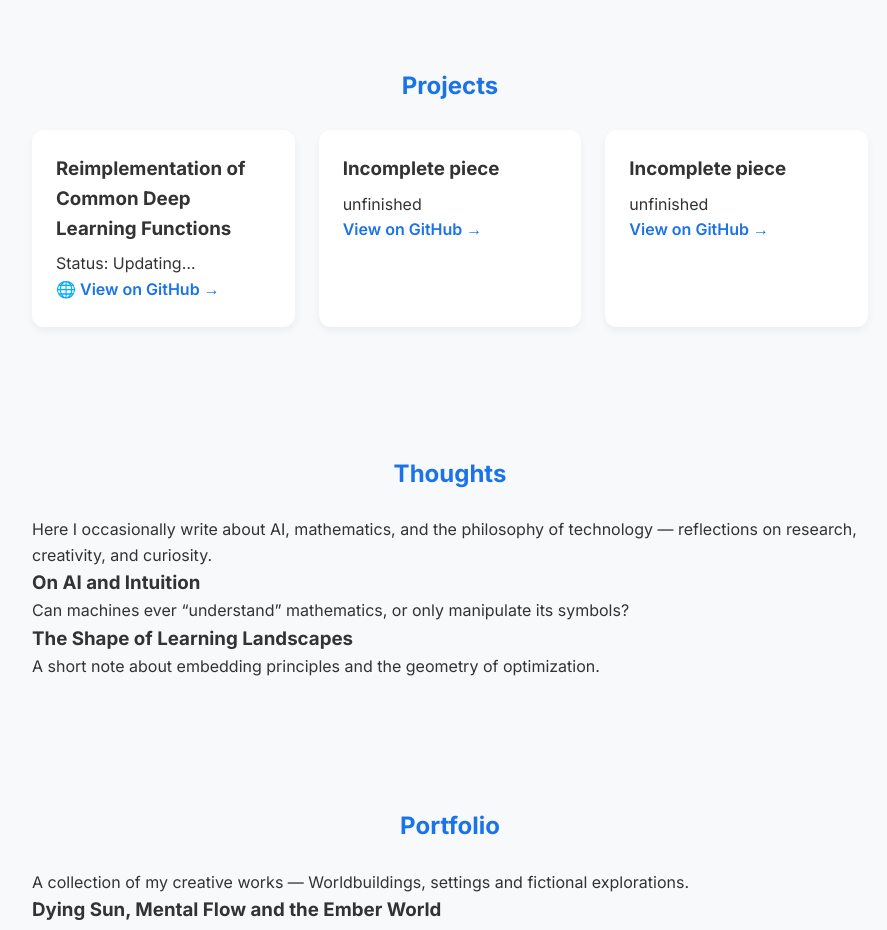
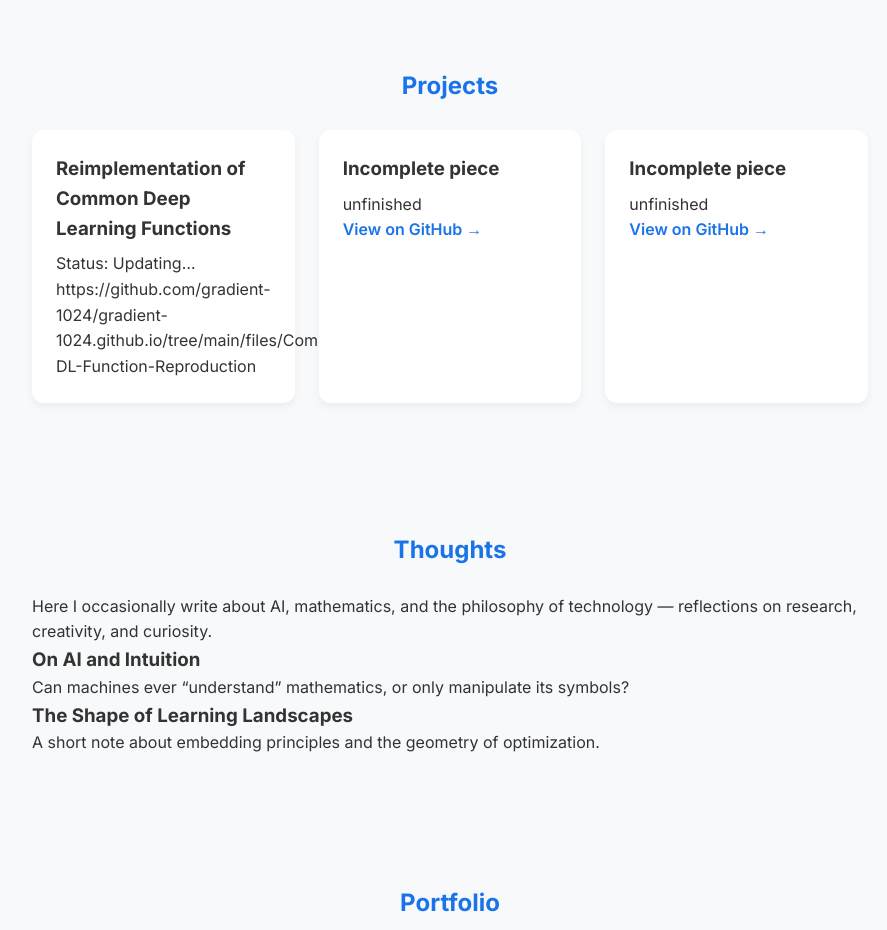
Before and after one commit to gradient-1024/gradient-1024.github.io, a plain HTML site: page index.html in a window 1280 px wide. Shown: the part 838-1768 px from the top of the page, without its empty margins (190-1077 px from the left). Drawn offline with Linux system fonts and the light colour scheme.

Commit message:
Update index.html

```diff
--- a/index.html
+++ b/index.html
@@ -46,7 +46,7 @@
       <div class="project-card">
         <h3>Reimplementation of Common Deep Learning Functions</h3>
         <p>Status: <span class="status updating">Updating…</span></p>
-        <a href="https://github.com/gradient-1024/Common-DL-Function-Reproduction" class="project-link" target="_blank">🌐 View on GitHub →</a>
+        https://github.com/gradient-1024/gradient-1024.github.io/tree/main/files/Common-DL-Function-Reproduction
       </div>
       <div class="project-card">
         <h3>Incomplete piece</h3>
```
